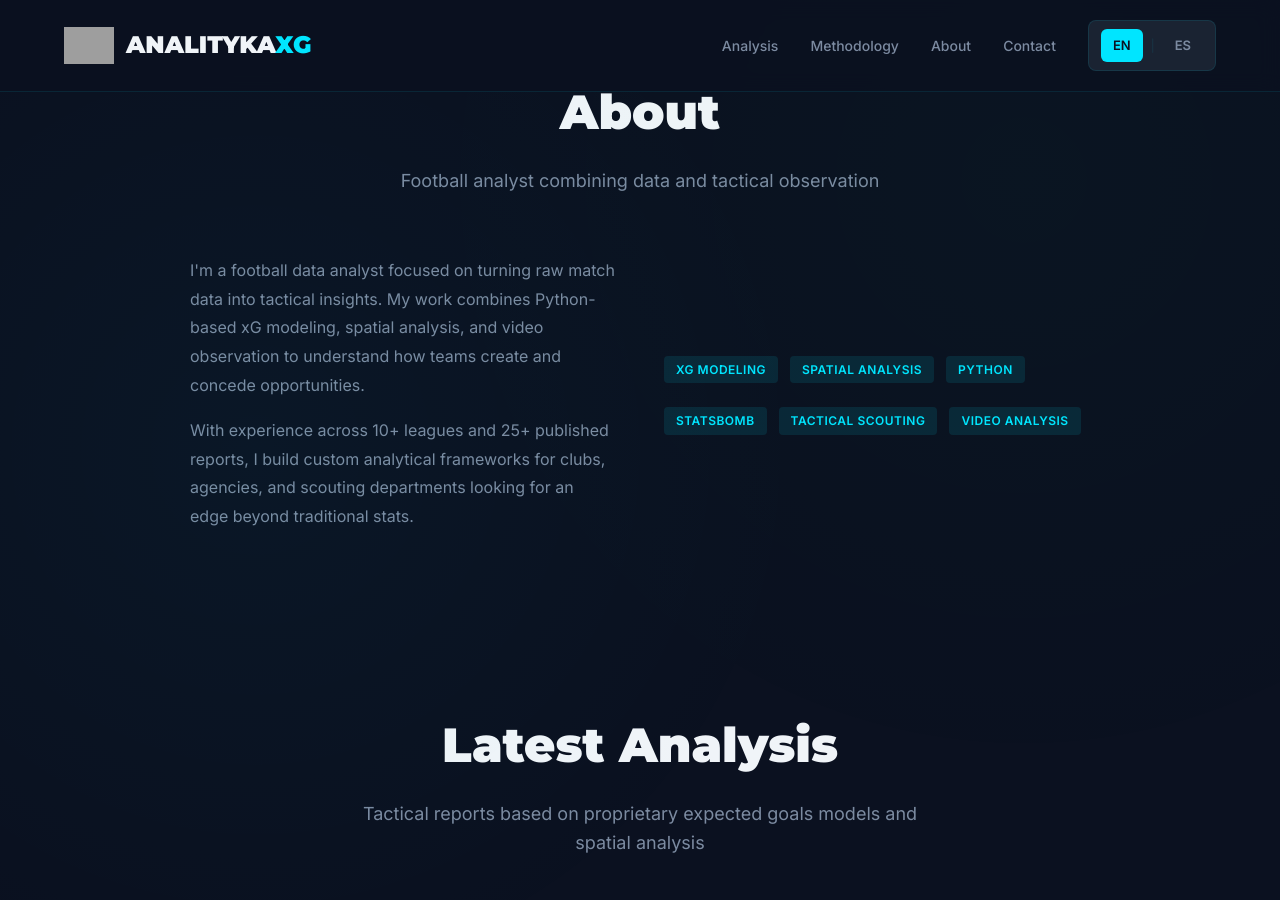
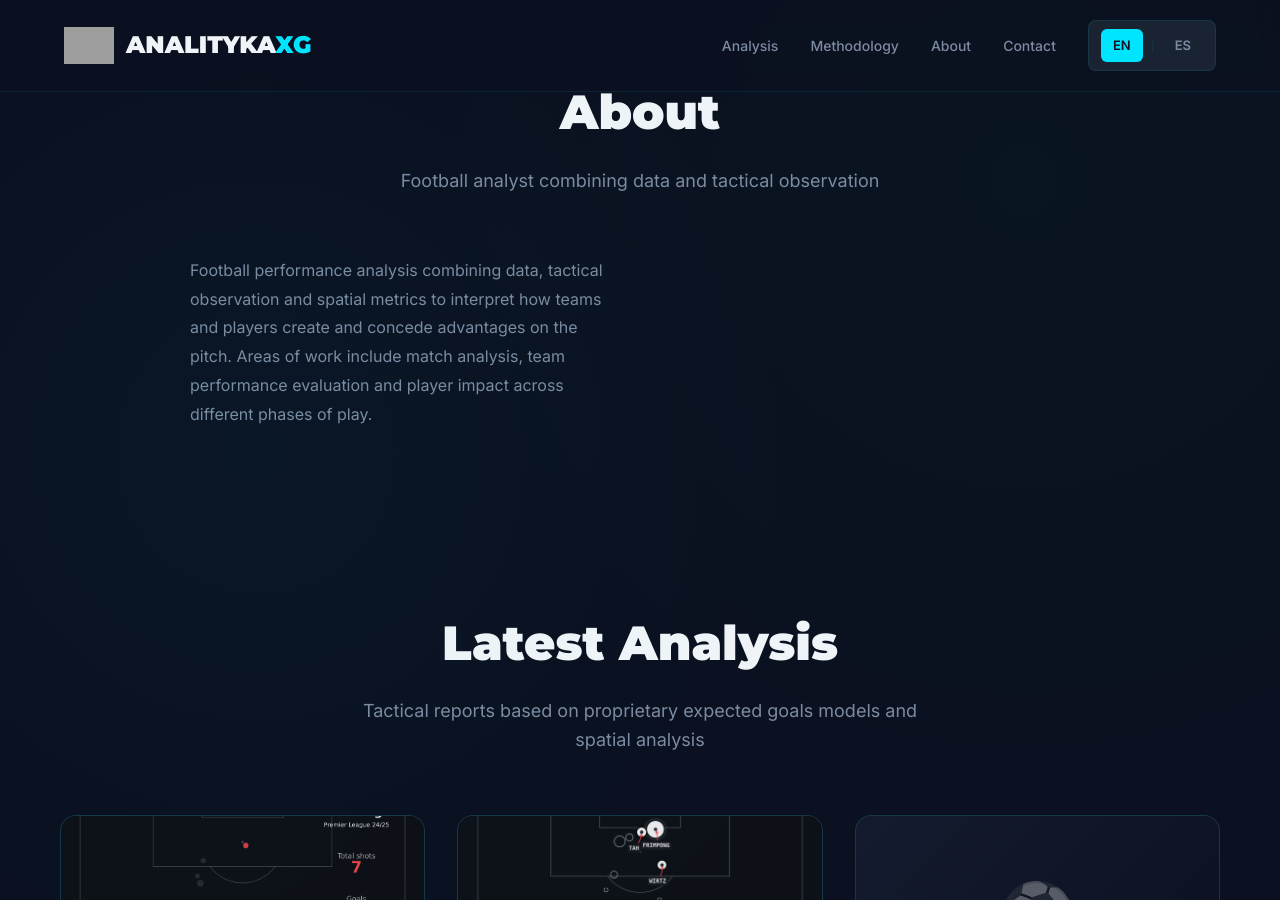
Before and after one commit to Fiallos77/analitykaXG, a Jekyll site: the page built from index.md, in a window 1280 px wide and 900 px high, scrolled down 1189 px. Built offline with Jekyll 4.4.1, drawn with Linux system fonts in a browser that asks for light colours; grey boxes are pictures that could not be loaded.

Commit message:
Revise personal description in index.md
Updated personal description to focus on football performance analysis and removed outdated content.

```diff
--- a/index.md
+++ b/index.md
@@ -52,24 +52,9 @@ lang: en
     <div class="about-grid">
         <div class="about-text">
             <p>
-                I'm a football data analyst focused on turning raw match data into
-                tactical insights. My work combines Python-based xG modeling, spatial
-                analysis, and video observation to understand how teams create and
-                concede opportunities.
+                Football performance analysis combining data, tactical observation and spatial metrics to interpret how teams and players create and concede advantages on the pitch.
+                Areas of work include match analysis, team performance evaluation and player impact across different phases of play.
             </p>
-            <p>
-                With experience across 10+ leagues and 25+ published reports, I build
-                custom analytical frameworks for clubs, agencies, and scouting departments
-                looking for an edge beyond traditional stats.
-            </p>
-        </div>
-        <div class="about-tags">
-            <span class="report-tag">xG Modeling</span>
-            <span class="report-tag">Spatial Analysis</span>
-            <span class="report-tag">Python</span>
-            <span class="report-tag">StatsBomb</span>
-            <span class="report-tag">Tactical Scouting</span>
-            <span class="report-tag">Video Analysis</span>
         </div>
     </div>
 </section>
```
